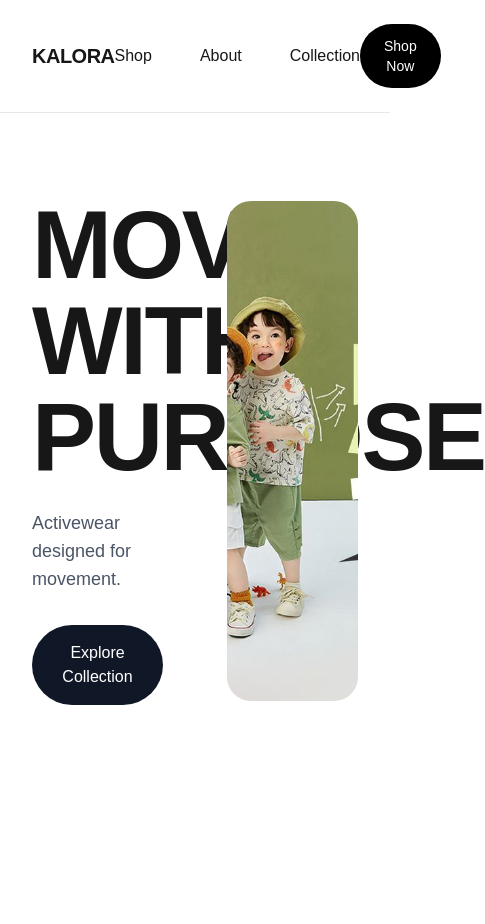
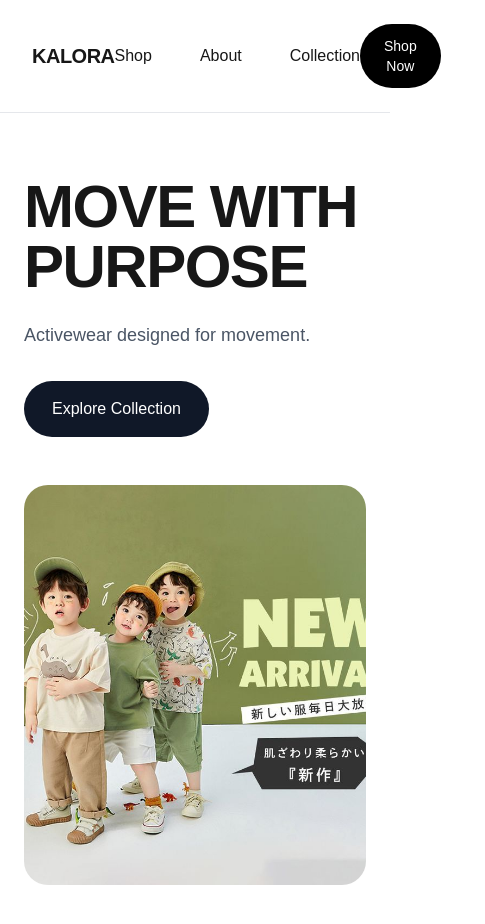
Before and after one commit to hilmanshidqie/kalora, a Next.js app: page / in a window 390 px wide. Shown: the top 924 px of the page, 485 px wide, since content can reach past the window. Before the commit the page ends 844 px from the top, so only its background shows below. Built offline with nearby package versions, Linux system fonts and the light colour scheme.

Commit message:
Make hero responsive

```diff
--- a/app/page.tsx
+++ b/app/page.tsx
@@ -20,10 +20,9 @@ export default function Home() {
 
       </nav>
 
-      <section className="grid min-h-[80vh] grid-cols-2 items-center gap-16 px-8 py-16">
-
+      <section className="grid min-h-[80vh] grid-cols-1 items-center gap-12 px-6 py-16 md:grid-cols-2 md:gap-16 md:px-8">
   <div>
-    <h1 className="max-w-4xl text-8xl font-bold tracking-tight">
+    <h1 className="max-w-4xl text-6xl font-bold tracking-tight md:text-8xl">
       MOVE WITH PURPOSE
     </h1>
 
@@ -36,7 +35,7 @@ export default function Home() {
     </button>
   </div>
 
-  <div className="h-[500px] overflow-hidden rounded-3xl">
+ <div className="h-[400px] overflow-hidden rounded-3xl md:h-[500px]">
   <img
     src="/images/hero.jpg"
     alt="KALORA activewear"
```
